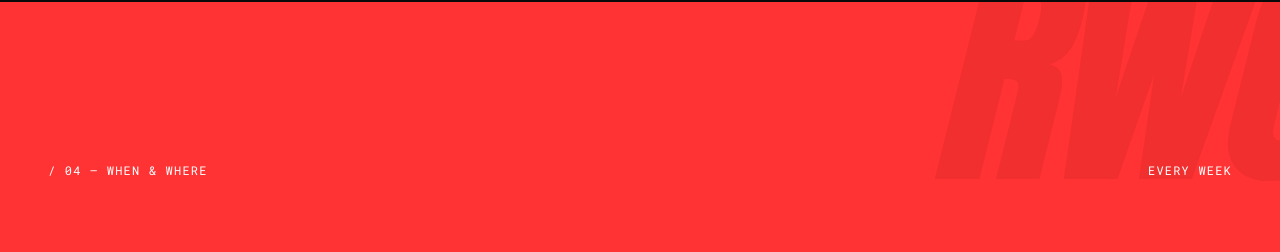
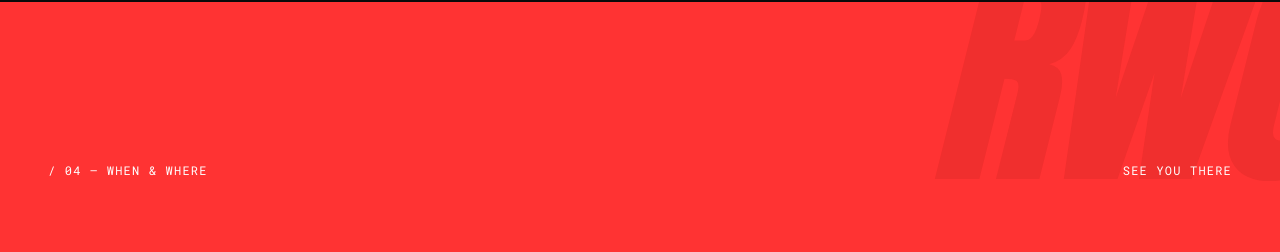
Before and after one commit to WuLandon/RWC-Sac-Website, a Next.js app: page / in a window 1280 px wide. Shown: the part 5568-5820 px from the top of the page. Built offline with nearby package versions, Linux system fonts and the light colour scheme.

Commit message:
fix: meeting caption

```diff
--- a/src/components/rwc/Meeting.tsx
+++ b/src/components/rwc/Meeting.tsx
@@ -30,7 +30,7 @@ export const Meeting = () => {
             / 04 — WHEN & WHERE
           </span>
           <span className="font-mono text-xs tracking-widest hidden md:block">
-            EVERY WEEK
+            SEE YOU THERE
           </span>
         </div>
 
```
